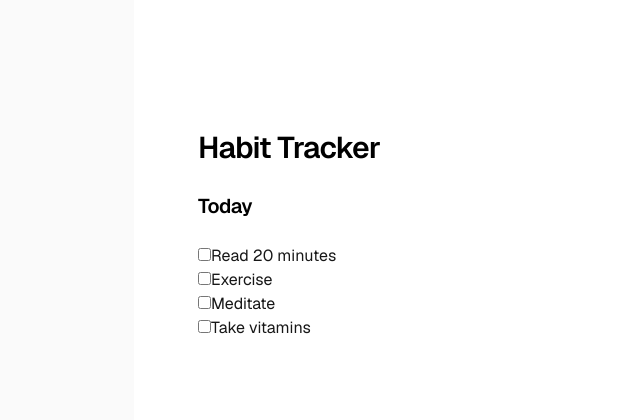
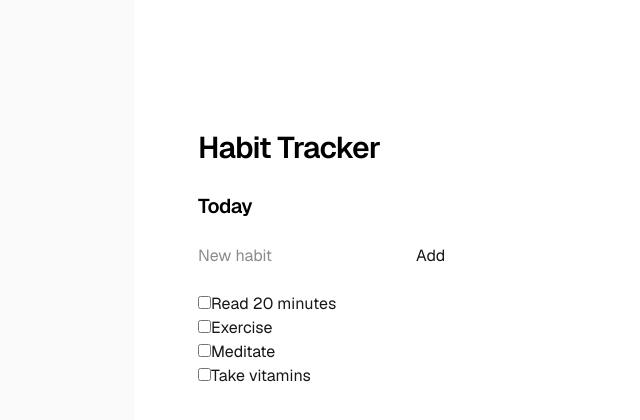
Before and after one commit to FlorianBarbe/habit-tracker, a Next.js app: page / in a window 1280 px wide. Shown: the top 420 px of the page, without its empty margins (122-762 px from the left). Built offline with nearby package versions, Linux system fonts and the light colour scheme.

Commit message:
Add habit creation

```diff
--- a/app/page.tsx
+++ b/app/page.tsx
@@ -1,6 +1,8 @@
 "use client";
 //Import de la fonction useState permettant de changer l'état de complétion de nos habitudes
-import { useState } from "react";
+import { useState, type SubmitEvent} from "react";
+
+
 
 //définition du type Habit
 type Habit = {
@@ -23,8 +25,30 @@ const initialHabits: Habit[] = [
 export default function Home() {
   //stockage des états de chaque habitude
   const [habits, setHabits] = useState(initialHabits);
+  const [newHabitName, setNewHabitName]= useState("");
 
   //fonctions
+
+  function addHabit(event: SubmitEvent<HTMLFormElement>){
+    event.preventDefault();
+
+    const name=newHabitName.trim();
+
+    if(name===""){
+      return;
+    }
+
+    const newHabit: Habit={
+      id:Date.now(),
+      name: name,
+      completed: false,
+    };
+
+    setHabits([...habits, newHabit]);
+    setNewHabitName("");
+
+  }
+
   function toggleHabit(id: number) {
     const updatedHabits = habits.map(
       (habit) => {
@@ -50,6 +74,16 @@ export default function Home() {
           <h2 className="text-xl font-semibold tracking-tight text-black dark:text-zinc-50">
             Today
           </h2>
+
+          <form onSubmit={addHabit}>
+            <input
+            type="text"
+            value={newHabitName}
+            onChange={(event)=>setNewHabitName(event.target.value)}
+            placeholder="New habit"
+            />
+            <button type="submit">Add</button>
+          </form>
           <ul>
             {habits.map((habit) => (
               <li key={habit.id}>
```
